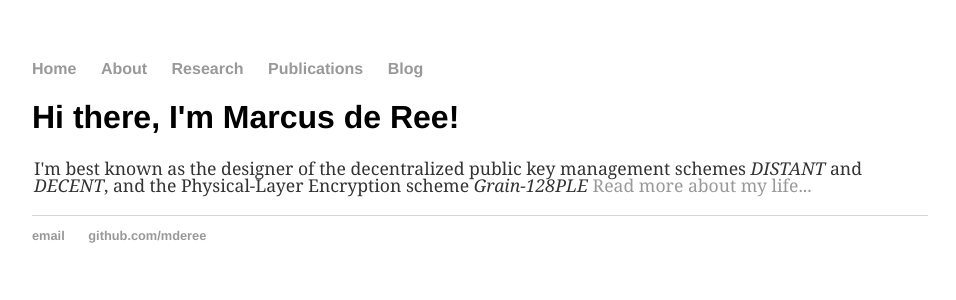
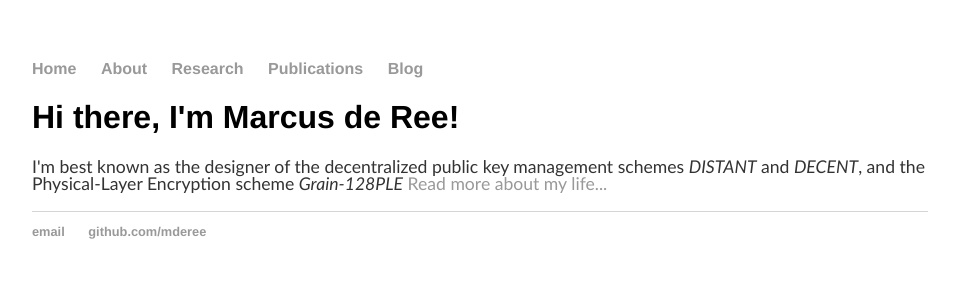
Before and after one commit to mderee/mderee-old.github.io, a Jekyll site: the page built from index.html, in a window 1280 px wide. Shown: the top 300 px of the page, without its empty margins (160-1116 px from the left). Built offline with Jekyll 4.4.1, drawn with Linux system fonts in a browser that asks for light colours.

Commit message:
Update main.css

```diff
--- a/css/main.css
+++ b/css/main.css
@@ -25,9 +25,14 @@ h1 {
 }
 p {
     font-size: 1.1em;
-    font-family: 'Georgia', 'Arial', 'Sans-Serif';
-    padding: 2px;
+    font-family: 'Trebuchet MS', 'Arial', 'Sans-Serif';
     line-height: 1em;
+    color: #333;
+}
+p2 {
+    font-size: 1.1em;
+    font-family: 'Trebuchet MS', 'Arial', 'Sans-Serif';
+    line-height: 1.5em;
     color: #333;
 }
 footer {
```
